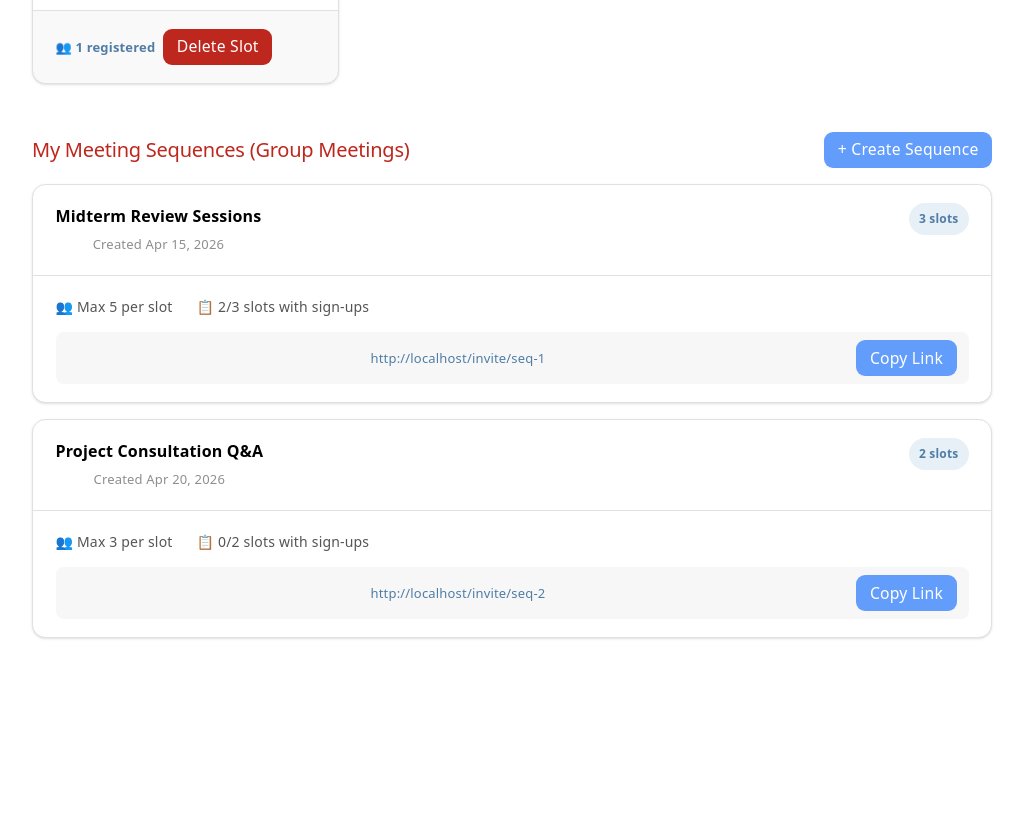
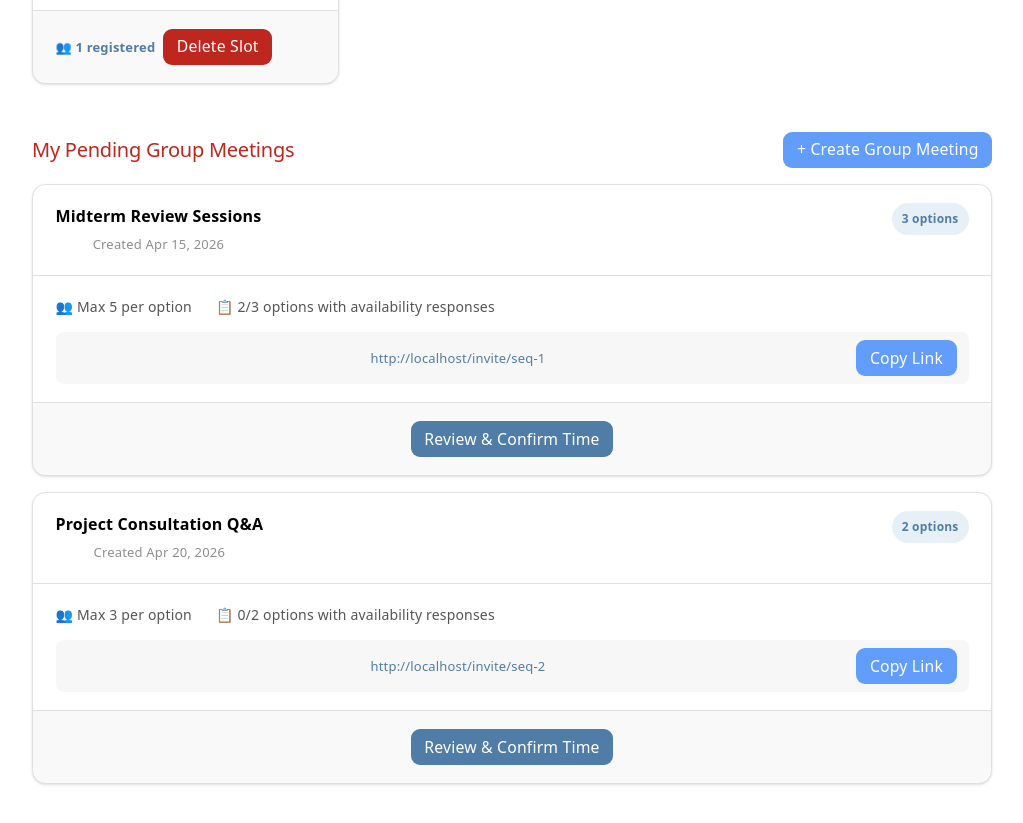
Before and after one commit to AyazCiplak/comp307-booking-frontend, a React (Vite) app: page /dashboard in a window 1280 px wide. Shown: the part 2340-3163 px from the top of the page, without its empty margins (128-1151 px from the left). Before the commit the page ends 3066 px from the top, so only its background shows below. Built offline with nearby package versions, Linux system fonts and the light colour scheme.

Commit message:
Updated dashboard terminology to be more reflective of desired type 2 functionality

```diff
--- a/src/pages/shared/Dashboard.tsx
+++ b/src/pages/shared/Dashboard.tsx
@@ -297,23 +297,23 @@ function Dashboard() {
             )}
           </section>
 
-          {/* Section 5: My Meeting Sequences (Type 2) */}
+          {/* Section 5: My Pending Group Meetings (Type 2 — not yet finalized) */}
           <section style={{ marginBottom: "48px" }}>
             <div style={sectionRow}>
-              <h2 style={{ fontSize: "20px", margin: 0 }}>My Meeting Sequences (Group Meetings)</h2>
+              <h2 style={{ fontSize: "20px", margin: 0 }}>My Pending Group Meetings</h2>
               <Button
                 variant="secondary"
                 size="sm"
                 onClick={() => navigate("/owner/create-slot")}
               >
-                + Create Sequence
+                + Create Group Meeting
               </Button>
             </div>
 
-            {sequences.length > 0 ? (
+            {sequences.filter(seq => !seq.finalized).length > 0 ? (
               <div style={{ display: "flex", flexDirection: "column", gap: "16px" }}>
-                {sequences.map((seq) => {
-                  const filledSlots = seq.slots.filter(
+                {sequences.filter(seq => !seq.finalized).map((seq) => {
+                  const respondedSlots = seq.slots.filter(
                     (s) => (s.registeredUserIds?.length ?? 0) > 0,
                   ).length;
 
@@ -337,7 +337,7 @@ function Dashboard() {
                             padding: "3px 10px", borderRadius: "999px",
                             background: "#e8f0f7", color: "#507da7",
                           }}>
-                            {seq.slots.length} slot{seq.slots.length !== 1 ? "s" : ""}
+                            {seq.slots.length} option{seq.slots.length !== 1 ? "s" : ""}
                           </span>
                         </div>
                       </Card.Header>
@@ -347,8 +347,8 @@ function Dashboard() {
                           display: "flex", gap: "24px", fontSize: "14px", color: "#555",
                           marginBottom: "12px",
                         }}>
-                          <span>👥 Max {seq.userCeiling} per slot</span>
-                          <span>📋 {filledSlots}/{seq.slots.length} slots with sign-ups</span>
+                          <span>👥 Max {seq.userCeiling} per option</span>
+                          <span>📋 {respondedSlots}/{seq.slots.length} options with availability responses</span>
                         </div>
 
                         {/* Invite URL row */}
@@ -368,16 +368,26 @@ function Dashboard() {
                             size="sm"
                             onClick={() => handleCopyLink(seq)}
                           >
-                            {copiedId === seq.id ? "✓ Copied!" : "Copy Link"}
+                            {copiedId === seq.id ? "Copied!" : "Copy Link"}
                           </Button>
                         </div>
                       </Card.Content>
+
+                      <Card.Footer>
+                        <Button
+                          variant="primary"
+                          size="sm"
+                          onClick={() => navigate(`/owner/confirm-group/${seq.id}`)}
+                        >
+                          Review &amp; Confirm Time
+                        </Button>
+                      </Card.Footer>
                     </Card>
                   );
                 })}
               </div>
             ) : (
-              emptyNote("You have not created any meeting sequences yet.")
+              emptyNote("You have no pending group meetings.")
             )}
           </section>
         </>
```
